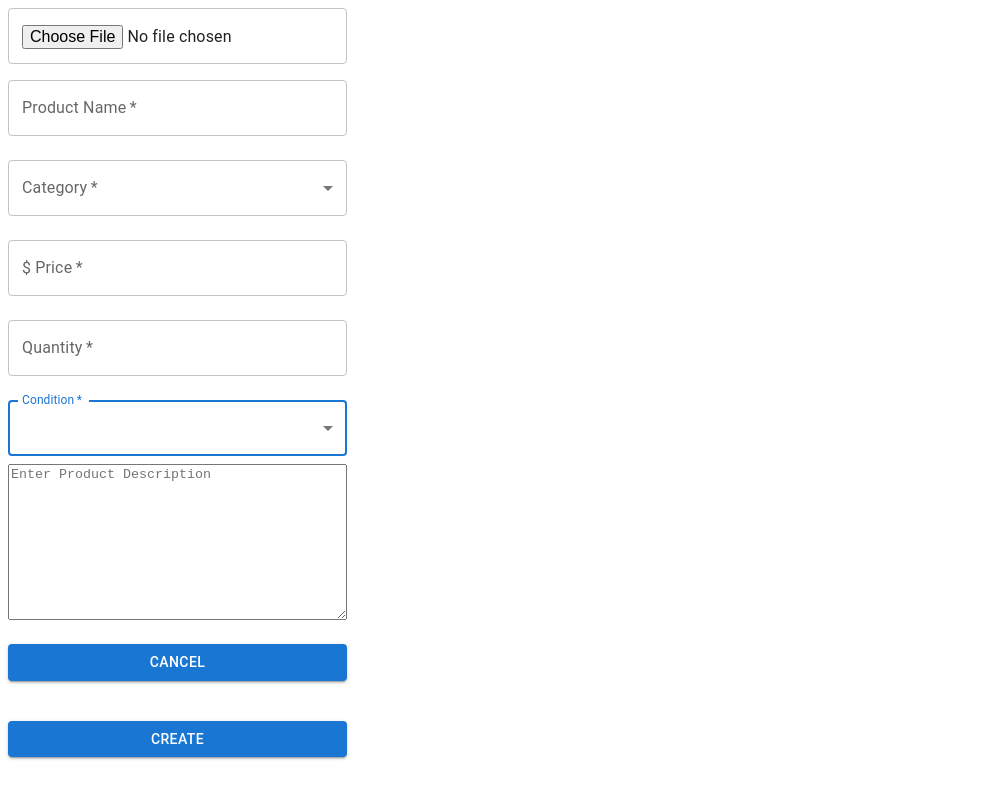
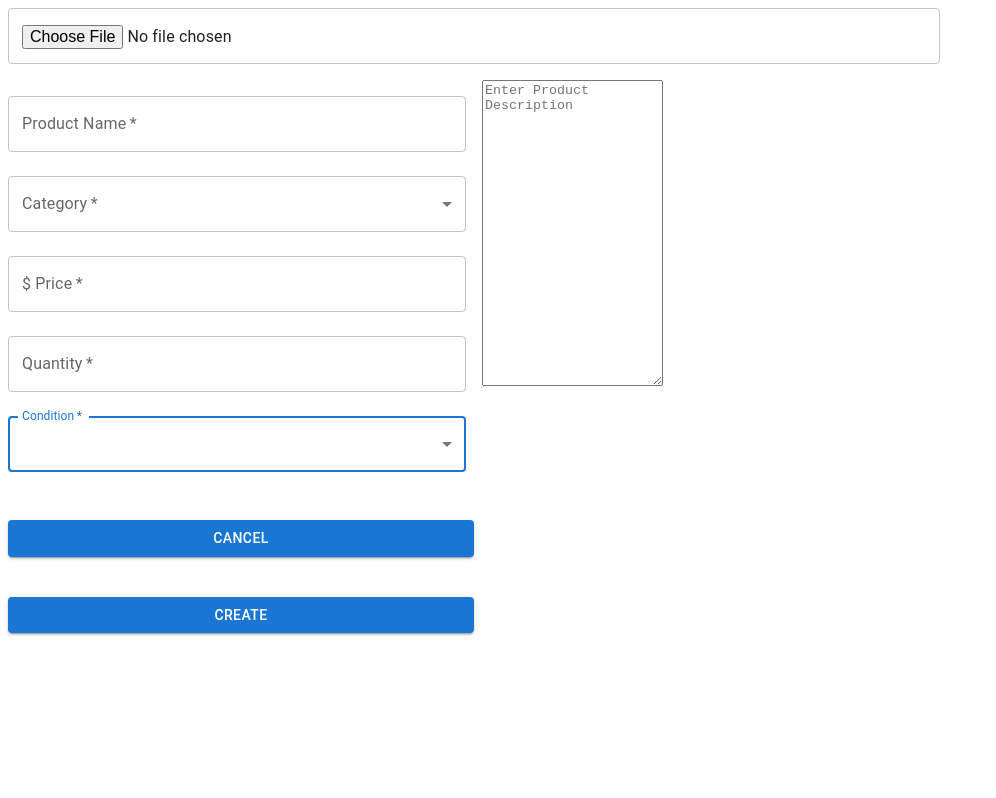
Before and after one commit to BrandonMinjares/Commerce, a React (Create React App) app in the folder frontend/: page /product/create in a window 1280 px wide. Shown: the whole page, without its empty margins (0-996 px from the left). Built offline with nearby package versions, Linux system fonts and the light colour scheme.

Commit message:
added add to cart button

```diff
--- a/frontend/src/App.jsx
+++ b/frontend/src/App.jsx
@@ -19,7 +19,6 @@ function App() {
       <Routes>
         <Route path="/login" element={<Login/>}/>
         <Route path="/register" element={<Register/>}/>
-
         <Route path="/dashboard" element={<Dashboard/>}/>
         <Route path="/product/create" element={<CreateItem/>}/>
         <Route path="/product/:id" element={<Item/>}/>
--- a/frontend/src/components/CreateItem.jsx
+++ b/frontend/src/components/CreateItem.jsx
@@ -1,4 +1,4 @@
-import {Box, Button, FormControl, MenuItem,
+import {Box, Button, FormControl, Grid, MenuItem,
   TextField, TextareaAutosize} from '@mui/material';
 import React, {useState} from 'react';
 
@@ -49,12 +49,17 @@ export default function CreateItem() {
   return (
     <Box component="form" noValidate onSubmit={handleSubmit} sx={{mt: 1}}>
       <FormControl>
+        <Grid container spacing={2} sx={{width: '75%'}}>
+          <Grid item sm={12}>
             <TextField
               type="file"
               inputProps={{accept: 'image/*'}}
               name='file'
               id="file"
+              fullWidth
             />
+          </Grid>
+          <Grid item sm={6}>
             <TextField
               margin="normal"
               required
@@ -133,18 +138,21 @@ export default function CreateItem() {
               <MenuItem value={'Good'}>Good</MenuItem>
               <MenuItem value={'Acceptable'}>Acceptable</MenuItem>
             </TextField>
+          </Grid>
 
-
+          <Grid item sm={6}>
             <TextareaAutosize
               aria-label="Description"
-          minRows={10}
-          margin="normal"
+              minRows={20}
+              margin="auto"
               label="Description"
               placeholder="Enter Product Description"
               name='description'
               id="description"
-
             />
+          </Grid>
+          <Grid item sm={12}>
+            <Grid item sm={6}>
               <Button
                 type="submit"
                 aria-label='Cancel'
@@ -154,6 +162,8 @@ export default function CreateItem() {
               >
               Cancel
               </Button>
+            </Grid>
+            <Grid item sm={6}>
               <Button
                 type="submit"
                 aria-label='Create'
@@ -163,8 +173,11 @@ export default function CreateItem() {
               >
               Create
               </Button>
+            </Grid>
+
+          </Grid>
+        </Grid>
       </FormControl>
-
     </Box>
   );
 };
--- a/frontend/src/components/Items.jsx
+++ b/frontend/src/components/Items.jsx
@@ -124,6 +124,14 @@ const Items = () => {
                     </Grid>
                   </CardActionArea>
                 </Card>
+                <Grid item xs={12} padding={0.5}>
+                  <Button autoFocus fullWidth
+                    sx={{backgroundColor: 'black', color: 'white',
+                      textAlign: 'center'}}
+                  >
+                            + Add to Cart
+                  </Button>
+                </Grid>
               </Grid>
             ))}
         <Dialog
```
Lines whose indentation alone changed are shown as unchanged.
